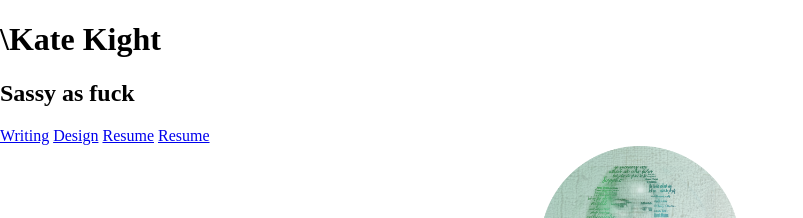
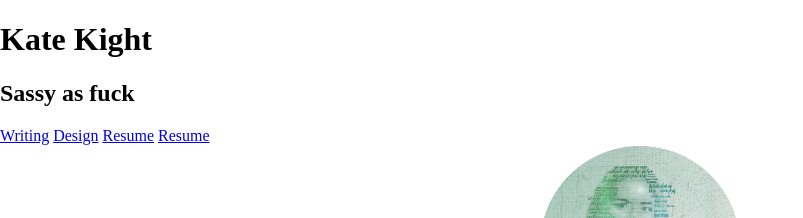
Before and after one commit to Flyakight/flyakight.github.io, a Jekyll site: the page built from index.html, in a window 1280 px wide. Shown: the top 218 px of the page, without its empty margins (0-803 px from the left). Built offline with Jekyll 4.4.1, drawn with Linux system fonts in a browser that asks for light colours; nearby versions of some CDN libraries; library files that are not in the unit come from our copies; the list of posts is cut into pages by our own code.

Commit message:
Update page-header.html

```diff
--- a/_includes/page-header.html
+++ b/_includes/page-header.html
@@ -1,5 +1,5 @@
 <section class="page-header">
-  <h1 class="project-name"> \{{site.title}}</h1>
+  <h1 class="project-name">{{site.title}}</h1>
   <h2 class="project-tagline">{{site.tagline}}</h2>
   <a href="http://www.katekight.com/main/2017/03/15/writing.html" class="btn">Writing</a>
   <a href="http://www.katekight.com/main/2017/03/15/design.html" class="btn">Design</a>
```
